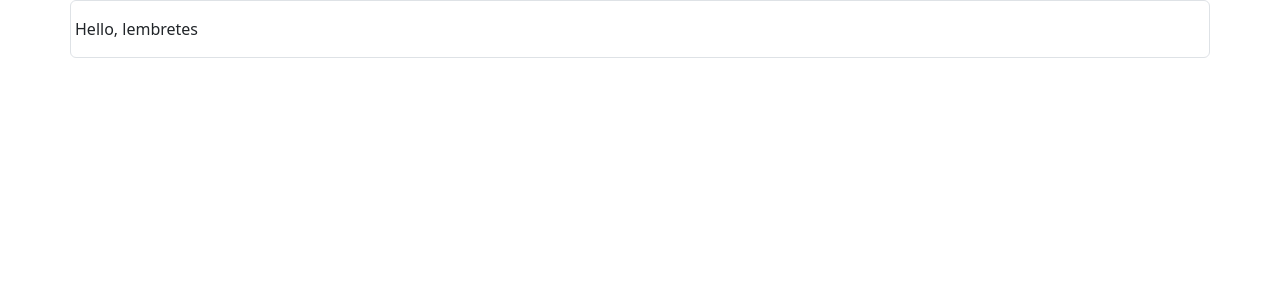
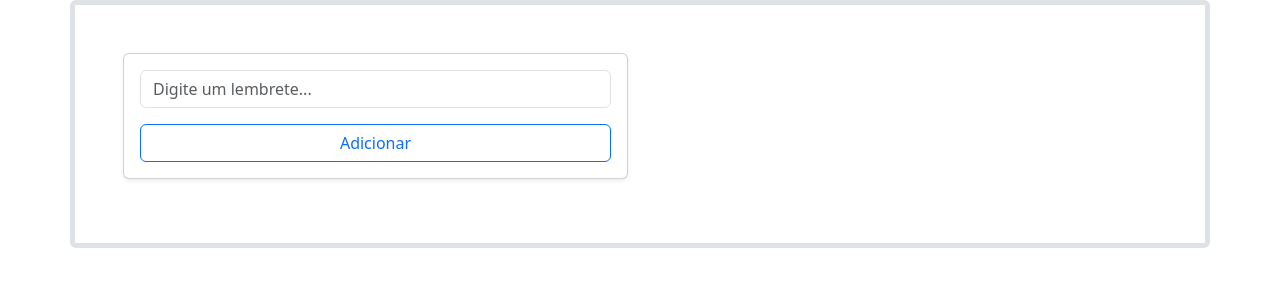
Before and after one commit to GnomioAnao/P1_Agenda_de_Lembrete, a React (Vite) app in the folder p1_pdmt_agenda_lembrete/: page / in a window 1280 px wide. Shown: the top 300 px of the page. Built offline with nearby package versions, Linux system fonts and the light colour scheme.

Commit message:
feat(p1): cria componente de entrada

```diff
--- a/p1_pdmt_agenda_lembrete/src/App.jsx
+++ b/p1_pdmt_agenda_lembrete/src/App.jsx
@@ -1,14 +1,43 @@
-const App = () => {
-  return(
-    <div className="container border rounded my-7 p-3">
-        <div className="col-sm-12 col-lg-6 col-xxl-10">
-          <div className="row">
-            Hello, lembretes
+import React from "react"
+import Cartao from "./Cartao"
+import LembreteEntrada from "./LembreteEntrada"
+import Lixo from "./Lixo"
+import CoracaoCheio from "./CoracaoCheio"
+import CoracaoVazio from "./CoracaoVazio"
+
+export default class App extends React.Component {
+
+      state = {
+      lembrete: [] //caixa onde vai ficar o que escrevemos
+    }
+
+//deleteLembrete: nome de possivel função para deletar lembrete salvo
+
+    icones = {
+      'Lixeira' : 'trash',
+      'Coracao' : 'heart'
+    }
+
+  adicionarLembrete = (novoLembrete) => {
+    this.setState({
+      lembrete: [...this.state.lembrete, novoLembrete]
+    })
+  }
+
+  render() {
+    return (
+      <div className="container border border-5 rounded my-7 p-5">
+        <div className="row">
+          <div className="col-sm-12 col-lg-6 col-xxl-10">
+            <Cartao>
+              <LembreteEntrada onAdicionar={this.adicionarLembrete} />
+            </Cartao>
+            {this.state.lembrete.map((textolembrete, indice) => (
+              <Cartao key={indice} texto={textolembrete} />
+            ))}
           </div>
         </div>
-    </div>
-
-  )
+      </div>
+    )
+  }
 }
-
-export default App
--- /dev/null
+++ b/p1_pdmt_agenda_lembrete/src/Cartao.jsx
@@ -0,0 +1,11 @@
+const Cartao = (props) => {
+  return (
+    <div className="card shadow-sm mb-3">
+      <div className="card-body">
+        {props.texto || props.children}
+      </div>
+    </div>
+  );
+};
+
+export default Cartao
--- /dev/null
+++ b/p1_pdmt_agenda_lembrete/src/CoracaoCheio.jsx
@@ -0,0 +1,7 @@
+const CoracaoCheio = (props) =>{
+    return (
+        <i className={`fa-solid fa-heart fa-4 ${props.tamanho}}`}></i>
+    )
+}
+
+export default CoracaoCheio
--- /dev/null
+++ b/p1_pdmt_agenda_lembrete/src/CoracaoVazio.jsx
@@ -0,0 +1,7 @@
+const CoracaoVazio = (props) =>{
+    return (
+        <i className={`fa-regular fa-heart fa-4 ${props.tamanho}}`}></i>
+    )
+}
+
+export default CoracaoVazio
--- /dev/null
+++ b/p1_pdmt_agenda_lembrete/src/LembreteEntrada.jsx
@@ -0,0 +1,40 @@
+import React, { Component } from 'react'
+
+export class LembreteEntrada extends Component {
+   state = {
+    texto: "" //lembrete que o usuário digitou
+  }
+
+  escreveLembrete = (escreveu) => {
+    this.setState({ texto: escreveu.target.value });
+  }
+
+   adicionaLembrete = () => {
+    if (this.state.texto.trim() == "") return
+    this.props.onAdicionar(this.state.texto)
+    this.setState({ texto: "" })
+  }
+
+  render() {
+    return (
+        <div>
+        <div>
+          <input
+            type="text"
+            className="form-control"
+            placeholder="Digite um lembrete..."
+            value={this.state.texto}
+            onChange={this.escreveLembrete}
+          />
+            <button
+            onClick={this.adicionaLembrete}
+            className="btn btn-outline-primary w-100 mt-3">
+            Adicionar
+            </button>
+        </div>
+      </div>
+    )
+  }
+}
+
+export default LembreteEntrada
--- /dev/null
+++ b/p1_pdmt_agenda_lembrete/src/Lixo.jsx
@@ -0,0 +1,7 @@
+const Lixo = (props) =>{
+    return (
+        <i className={`fa-solid fa-trash fa-4 ${props.tamanho}}`}></i>
+    )
+}
+
+export default Lixo
```
